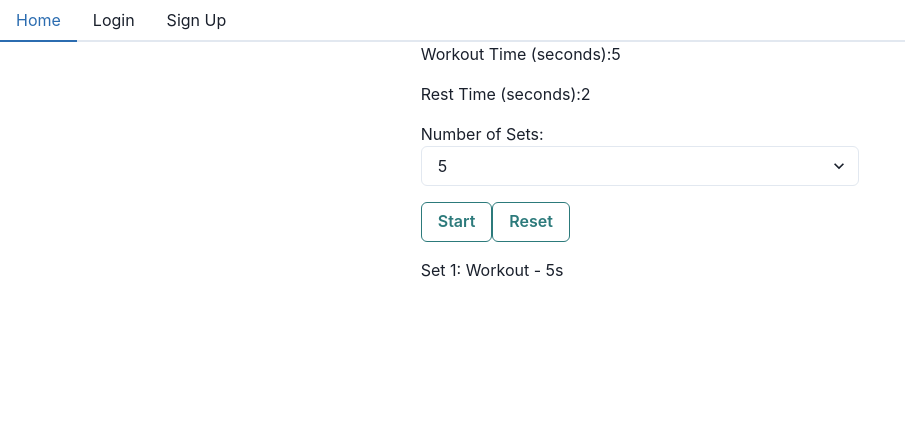
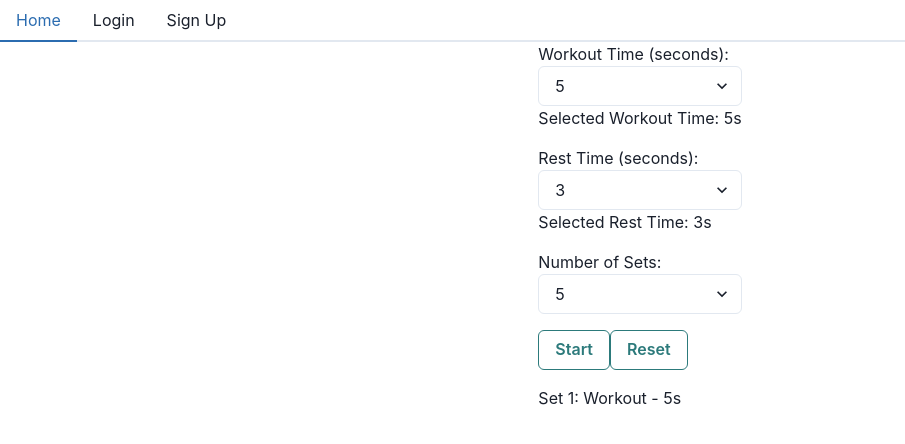
Before and after one commit to s0m3y3/lymb, a React (Vite) app in the folder client/: page /interval in a window 1280 px wide. Shown: the top 444 px of the page, without its empty margins (0-905 px from the left). Built offline with nearby package versions, Linux system fonts and the light colour scheme; a web font is replaced by a local one.

Commit message:
aadding dropdown for interval

```diff
--- a/client/src/pages/Interval.jsx
+++ b/client/src/pages/Interval.jsx
@@ -3,11 +3,15 @@ import React, { useState, useEffect } from "react";
 import { Center, Button, Container, Stack, Select } from "@chakra-ui/react";
 
 const Interval = () => {
-  const [workoutTime, setWorkoutTime] = useState(5); // in seconds
-  const [restTime, setRestTime] = useState(2); // in seconds
+  const [workoutTimeOptions] = useState([5, 30, 60, 90, 120]);
+  const [restTimeOptions] = useState([3, 5, 7, 9, 11]);
+  const [selectedWorkoutTime, setSelectedWorkoutTime] = useState(workoutTimeOptions[0]);
+  const [selectedRestTime, setSelectedRestTime] = useState(restTimeOptions[0]);
+  const [workoutTime, setWorkoutTime] = useState(selectedWorkoutTime);
+  const [restTime, setRestTime] = useState(selectedRestTime);
   const [sets, setSets] = useState(5);
   const [currentSet, setCurrentSet] = useState(1);
-  const [timer, setTimer] = useState(workoutTime); // Initialize with workoutTime
+  const [timer, setTimer] = useState(workoutTime);
   const [isRunning, setIsRunning] = useState(false);
 
   useEffect(() => {
@@ -19,23 +23,19 @@ const Interval = () => {
           if (prevTimer > 1) {
             return prevTimer - 1;
           } else {
-            // Switch between workout and rest periods
             if (currentSet % 2 === 0) {
-              // Rest period
               setCurrentSet((prevSet) => prevSet + 1);
 
               if (currentSet < sets * 2) {
-                setTimer(workoutTime); // Switch to workoutTime
+                setTimer(workoutTime);
               } else {
-                // All sets completed
                 setIsRunning(false);
-                setTimer(0); // Set timer to 0 to display "finished"
+                setTimer(0);
               }
             } else {
-              // Workout period
               if (currentSet < sets * 2) {
                 setCurrentSet((prevSet) => prevSet + 1);
-                setTimer(restTime); // Switch to restTime
+                setTimer(restTime);
               }
             }
             return prevTimer;
@@ -50,24 +50,33 @@ const Interval = () => {
   }, [isRunning, timer, currentSet, workoutTime, restTime, sets]);
 
   const handleStartPause = () => {
+    if (!isRunning) {
+      setWorkoutTime(selectedWorkoutTime);
+      setRestTime(selectedRestTime);
+      setCurrentSet(1);
+      setTimer(selectedWorkoutTime);
+    }
     setIsRunning((prevIsRunning) => !prevIsRunning);
   };
 
   const handleReset = () => {
     setIsRunning(false);
     setCurrentSet(1);
-    setTimer(workoutTime); // Reset to workoutTime
+    setTimer(selectedWorkoutTime);
   };
 
-  const handleInputChange = (value, setter) => {
+  const handleInputChange = (value, setter, setSelectedSetter) => {
     const parsedValue = parseInt(value);
     if (!isNaN(parsedValue)) {
-      setter(parsedValue);
+      setSelectedSetter(parsedValue);
     }
   };
 
-  const handleSelectChange = (value) => {
-    setSets(parseInt(value));
+  const handleSelectChange = (value, setter, setSelectedSetter) => {
+    const parsedValue = parseInt(value);
+    if (!isNaN(parsedValue)) {
+      setSelectedSetter(parsedValue);
+    }
   };
 
   return (
@@ -77,27 +86,33 @@ const Interval = () => {
           <div>
             <label>
               Workout Time (seconds):
-              <input
-                type="number"
-                value={workoutTime}
-                onChange={(e) => handleInputChange(e.target.value, setWorkoutTime)}
-              />
+              <Select value={selectedWorkoutTime.toString()} onChange={(e) => handleSelectChange(e.target.value, setWorkoutTime, setSelectedWorkoutTime)}>
+                {workoutTimeOptions.map((option) => (
+                  <option key={option} value={option.toString()}>
+                    {option}
+                  </option>
+                ))}
+              </Select>
             </label>
+            <p>Selected Workout Time: {selectedWorkoutTime}s</p>
           </div>
           <div>
             <label>
               Rest Time (seconds):
-              <input
-                type="number"
-                value={restTime}
-                onChange={(e) => handleInputChange(e.target.value, setRestTime)}
-              />
+              <Select value={selectedRestTime.toString()} onChange={(e) => handleSelectChange(e.target.value, setRestTime, setSelectedRestTime)}>
+                {restTimeOptions.map((option) => (
+                  <option key={option} value={option.toString()}>
+                    {option}
+                  </option>
+                ))}
+              </Select>
             </label>
+            <p>Selected Rest Time: {selectedRestTime}s</p>
           </div>
           <div>
             <label>
               Number of Sets:
-              <Select value={sets.toString()} onChange={(e) => handleSelectChange(e.target.value)}>
+              <Select value={sets.toString()} onChange={(e) => handleSelectChange(e.target.value, setSets, setSets)}>
                 {[1, 2, 3, 4, 5].map((option) => (
                   <option key={option} value={option.toString()}>
                     {option}
@@ -126,7 +141,6 @@ const Interval = () => {
         </Stack>
       </Center>
     </Container>
-
   );
 };
 
```
